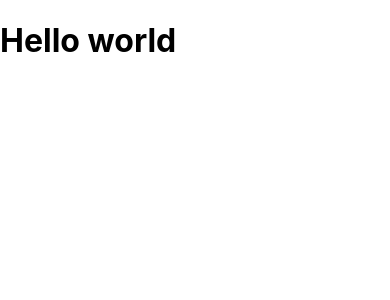
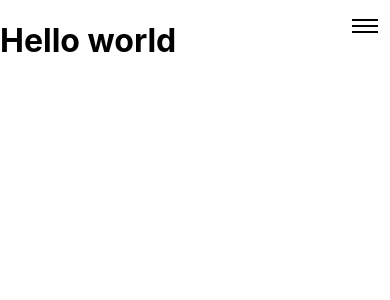
Before and after one commit to miboruch/images, a React (Create React App) app: page / in a window 390 px wide. Shown: the top 300 px of the page. Built offline with nearby package versions, Linux system fonts and the light colour scheme.

Commit message:
Hamburger component added

```diff
--- a/package.json
+++ b/package.json
@@ -6,6 +6,7 @@
     "axios": "^0.19.0",
     "react": "^16.9.0",
     "react-dom": "^16.9.0",
+    "react-router-dom": "^5.0.1",
     "react-scripts": "3.1.1",
     "styled-components": "^4.3.2"
   },
--- a/src/App.js
+++ b/src/App.js
@@ -1,9 +1,21 @@
-import React from 'react';
+import React, { useState } from 'react';
 
 import Header from './components/Header/Header';
+import Hamburger from './components/Hamburger/Hamburger';
 
 const App = () => {
-  return <Header></Header>;
+  const [isHamburgerOpen, setHamburgerOpen] = useState(false);
+
+  const toggleMenu = () => {
+    setHamburgerOpen(!isHamburgerOpen);
+  };
+
+  return (
+    <div className='App'>
+      <Hamburger isOpen={isHamburgerOpen} toggleMenu={toggleMenu}></Hamburger>
+      <Header></Header>
+    </div>
+  );
 };
 
 export default App;
--- /dev/null
+++ b/src/components/Hamburger/Hamburger.js
@@ -0,0 +1,57 @@
+import React from 'react';
+import styled from 'styled-components';
+
+const StyledHamburger = styled.button`
+  cursor: pointer;
+  width: 36px;
+  height: 36px;
+  background: transparent;
+  border: none;
+  z-index: 10;
+  margin: 0.5rem;
+  position: fixed;
+  top: 0;
+  right: 0;
+
+  :focus {
+    outline: none;
+  }
+`;
+
+const InnerHamburger = styled.div`
+  width: 26px;
+  height: 2px;
+  position: relative;
+  background: ${({ isOpen }) => (isOpen ? 'transparent' : 'black')}
+
+  ::before,
+  ::after {
+    content: '';
+    position: absolute;
+    width: 26px;
+    height: 2px;
+    background: ${({ isOpen }) => (isOpen ? 'white' : 'black')}
+    left: 0;
+    transition: all .3s ease;
+  }
+
+  ::before {
+    transform: rotate(${({ isOpen }) => (isOpen ? '40deg' : '0')});
+    top: ${({ isOpen }) => (isOpen ? '0' : '6px')}
+  }
+
+  ::after {
+    transform: rotate(${({ isOpen }) => (isOpen ? '-40deg' : '0')});
+    top: ${({ isOpen }) => (isOpen ? '0' : '-6px')}
+  }
+`;
+
+const Hamburger = ({ isOpen, ...props }) => {
+  return (
+    <StyledHamburger onClick={props.toggleMenu}>
+      <InnerHamburger></InnerHamburger>
+    </StyledHamburger>
+  );
+};
+
+export default Hamburger;
```
Also changed, not shown: 1 other file (tests, documents, lock files or other folders).
